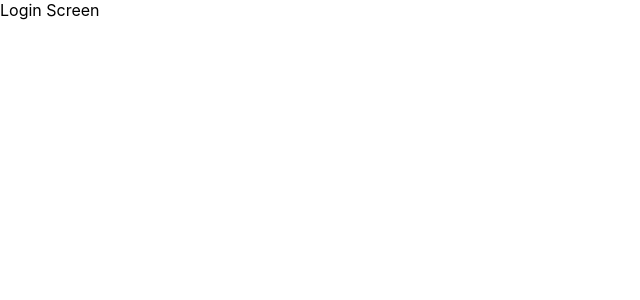
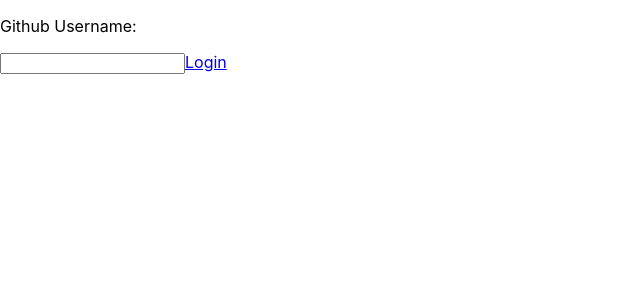
Before and after one commit to FerranAgulloLopez/ReactJSIssueTracker, a React (Create React App) app: page / in a window 1280 px wide. Shown: the top 300 px of the page, without its empty margins (0-640 px from the left). Built offline with nearby package versions, Linux system fonts and the light colour scheme.

Commit message:
sessions

```diff
--- a/package.json
+++ b/package.json
@@ -7,6 +7,7 @@
     "lodash": "^4.17.11",
     "react": "^16.8.6",
     "react-dom": "^16.8.6",
+    "react-router-dom": "^5.0.0",
     "react-scripts": "3.0.1"
   },
   "scripts": {
--- a/src/components/App.js
+++ b/src/components/App.js
@@ -33,12 +33,14 @@ class App extends React.Component {
     }
     if (this.state.loggedIn) {
       return (
-        <HomeScreen />
+        <HomeScreen token={
+          this.state.sessionToken}/>
       );
     }
     if (!this.state.loggedIn) {
       return (
-        <LogInScreen loggedIn={this.loggedInHandler.bind(this)}/>
+        <LogInScreen
+          loggedIn={this.loggedInHandler.bind(this)}/>
       )
     }
   }
--- a/src/components/HomeScreen.js
+++ b/src/components/HomeScreen.js
@@ -2,9 +2,22 @@ import React from 'react';
 
 class HomeScreen extends React.Component {
 
+  constructor(props) {
+    super(props);
+    this.state = {
+      screen: "/issues",
+    }
+  }
+
+  changeScreen(screen) {
+    this.setState({screen: screen});
+  }
+
     render() {
       return (
-        <div>Home Screen</div>
+        <div>
+          <div>Home Screen</div>
+        </div>
       );
     }
 
--- a/src/components/LoadingScreen.js
+++ b/src/components/LoadingScreen.js
@@ -10,7 +10,13 @@ class LoadingScreen extends React.Component {
     async getLocalStorageSession() {
         var session = await localStorage.getItem("session");
         if (_.isNull(session)) this.props.notLoggedIn();
-        else this.props.loggedIn(session);
+        else {
+          // Validate token
+          // if (valid)
+            this.props.loggedIn(session);
+          // else
+          //   this.props.notLoggedIn();
+        }
     }
 
     render() {
--- a/src/components/LogInScreen.js
+++ b/src/components/LogInScreen.js
@@ -1,22 +1,63 @@
 import React from 'react';
 import _ from 'lodash';
-import axios from 'axios';
 
 class LogInScreen extends React.Component {
 
   constructor(props) {
     super(props);
     this.state = {
-      correo: "",
+      username: "",
+      sessionID: "",
     };
+    this.sessionID = null;
+  }
+
+    componentDidMount() {
+      //this.debugLoginWithToken(); // Comentar esto si se quere probar el Login Page
+      this.generateSessionID();
+      this.checkIfBeenRedirected();
+    }
+
+    checkIfBeenRedirected() {
+
+    }
+
+  debugLoginWithToken() {
+    var token = "eyJhbGciOiJIUzI1NiJ9.eyJ1c2VyX2lkIjoiSm9hbiBQYXN0b3IiLCJleHAiOjE1ODUzNzI0MTJ9.EtleRYQquUjdcKNUdsm-WxYP0iV3X9-6gS7Mv9dZjtU";
+    localStorage.setItem("session", token);
+    this.props.loggedIn(token);
+  }
+
+  generateSessionID() {
+    this.sessionID = Math.trunc(Math.random()*10000);
+    localStorage.setItem("sessionID", this.sessionID);
+    this.setState({sessionID: this.sessionID});
   }
 
   render() {
+
     return (
-      <div>Login Screen</div>
+      <div>
+        <div>
+          <p>Github Username:</p>
+          <input onChange={(event) => this.setState({username: event.target.value})} type='text' value={this.state.username}/>
+        <a href={`https://blooming-forest-68248.herokuapp.com/sessions/login?sessionId=${this.state.sessionID}&callback=http://localhost:3000/&username${this.state.username}`}>Login</a>
+        </div>
+      </div>
     );
   }
 
 }
 
 export default LogInScreen;
+
+//{this.renderRedirect()}
+//<Redirect to={`https://blooming-forest-68248.herokuapp.com/sessions/login?sessionId=23543456&callback=http://localhost:3000/&username=joan3pastor`} />
+
+/*
+para guardar el token:
+
+  localStorage.setItem("session", token);
+  this.props.loggedIn(token);
+
+*/
--- /dev/null
+++ b/src/externalLinks/apiserver.js
@@ -0,0 +1 @@
+export const host = "https://blooming-forest-68248.herokuapp.com/";
```
Also changed, not shown: 1 other file (tests, documents, lock files or other folders).
